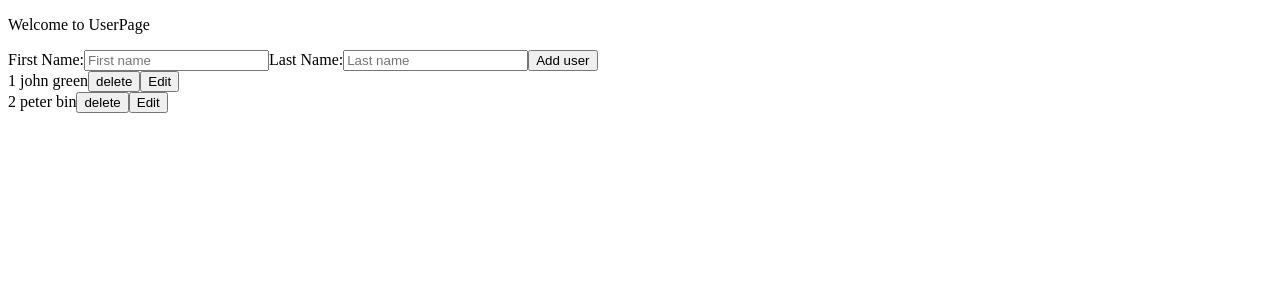
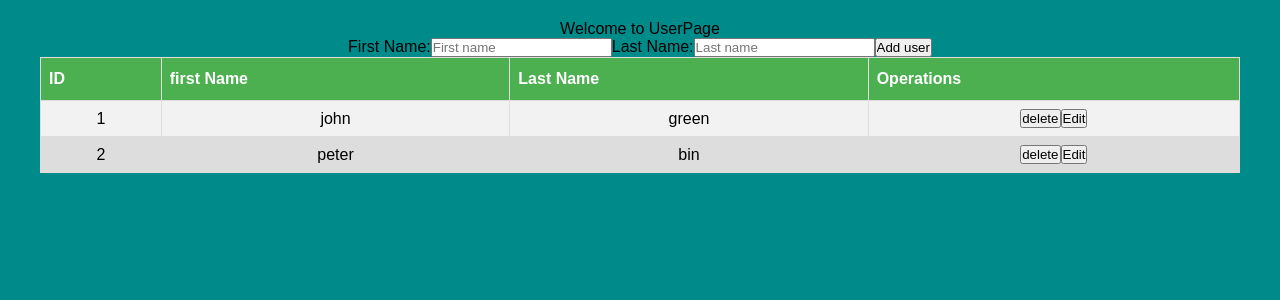
Before and after one commit to shahzadsalamat/react-crud, a React (Create React App) app: page / in a window 1280 px wide. Shown: the top 300 px of the page. Built offline with nearby package versions, Linux system fonts and the light colour scheme; the HTML template or start-up script is replaced by a standard one.

Commit message:
adding style file

```diff
--- a/src/App.js
+++ b/src/App.js
@@ -1,6 +1,7 @@
 import React, { Component } from 'react';
 import CreateUserForm from './components/createUserForm.js';
 import Users from './components/users.js';
+import './css/index.css';
 
 class App extends Component {
   constructor(props) {
@@ -31,8 +32,17 @@ class App extends Component {
   //function to update user
   updateUser = (user, updatedUser) => {
     console.log(user.id);
-    console.log(updatedUser.firstName);
+    console.log('updated firstname' + updatedUser.firstName);
+    console.log('old firstname' + user.firstName);
+
     const previousUsers = this.state.users;
+    if(updatedUser.firstName === null ){
+      updatedUser.firstName = user.firstName;
+      console.log('old firstname now' + updatedUser.firstName);
+    }
+    if (updatedUser.lastName === null){
+      updatedUser.lastName = user.lastName;
+    }
     previousUsers[user.id - 1] = ({ id: user.id, firstName: updatedUser.firstName, lastName: updatedUser.lastName });
     this.setState({
       users: previousUsers
@@ -42,11 +52,12 @@ class App extends Component {
 
   render() {
     return (
-      <div>
+      <div className='app-wrapper'>
+        <div className='app-content'>
         <p>Welcome to UserPage</p>
         <CreateUserForm addNewUser={this.addNewUser} />
         <Users users={this.state.users} deleteUser={this.deleteUser} updateUser={this.updateUser} />
-
+        </div>
       </div>
     );
   }
--- a/src/components/users.js
+++ b/src/components/users.js
@@ -42,66 +42,68 @@ class Users extends Component {
     render() {
         return (
             <div>
+                <table id="customers">
+                    <tr>
+                        <th>ID</th>
+                        <th>first Name</th>
+                        <th>Last Name</th>
+                        <th>Operations</th>
+                    </tr>
                     {this.props.users.map(
                         (user, index) => {
                             return (
 
                                 this.state.editMode ?
                                     (
-                                    <div key={index}>
-                                        <p>differnets</p>
-                                        <span><input
+
+                                            <tr key={index}>
+                                                <td> <input
                                                     type='hidden'
                                                     name='id'
                                                     value={user.id}
-                                        /></span>
-                                        <span><input
+                                                /></td>
+                                                <td><input
                                                     type='text'
                                                     name='firstName'
                                                     placeholder={user.firstName}
                                                     defaultValue={user.firstName}
                                                     onChange={this.handleChange}
-                                        /></span>
-                                        <label>Last Name:</label>
-                                        <input
+                                                /></td>
+                                                <td> <input
                                                     type='text'
                                                     name='lastName'
                                                     placeholder={user.lastName}
                                                     defaultValue={user.lastName}
                                                     onChange={this.handleChange}
-                                        />
+                                                /></td>
+                                                <td>
                                                     <button onClick={this.handleUpdateUser.bind(this, user)} >
                                                         update
                             </button>
                                                     <button onClick={this.handleEditMode}>
                                                         Edit
                             </button>
-                                    </div>
+                                                </td>
+                                            </tr>
                                     ) :
                                     (
                                         // show if not in the edit mode
-
-                                    <div key={index}>
-                                        <span> {user.id}</span>
-                                        <span> {user.firstName}</span>
-                                        <span> {user.lastName}</span>
-                                        <button onClick={this.handleDeleteUser.bind(this, user)} >
+                                            <tr key={index}>
+                                                <td>{user.id}</td>
+                                                <td>{user.firstName}</td>
+                                                <td>{user.lastName}</td>
+                                                <td> <button onClick={this.handleDeleteUser.bind(this, user)} >
                                                     delete
                              </button>
                                                     <button onClick={this.handleEditMode}>
                                                         Edit
-                             </button>
-                                    </div>
+                             </button></td>
+                                            </tr>
                                     )
-
-
-
-
-
                             );
                         }
                     )}
-
+                </table>
             </div>
         );
     }
--- /dev/null
+++ b/src/css/index.css
@@ -0,0 +1,44 @@
+* {
+    margin: 0;
+    padding: 0;
+    font-family: Montserrat, sans-serif;
+    outline: none !important;
+  }
+
+  body {
+    overflow-x: hidden;
+    background-color: darkcyan;
+  }
+
+  .app-wrapper {
+    text-align: center;
+    margin: 20px;
+  }
+  .app-content {
+    text-align: center;
+    margin: 20px;
+}
+#customers {
+  font-family: "Trebuchet MS", Arial, Helvetica, sans-serif;
+  border-collapse: collapse;
+  width: 100%;
+}
+
+#customers td, #customers th {
+  border: 1px solid #ddd;
+  padding: 8px;
+}
+
+#customers tr:nth-child(even){background-color: #f2f2f2;}
+#customers tr:nth-child(odd){background-color: #ddd ;}
+
+
+#customers tr:hover{background-color: rgb(141, 127, 127);}
+
+#customers th {
+  padding-top: 12px;
+  padding-bottom: 12px;
+  text-align: left;
+  background-color: #4CAF50;
+  color: white;
+}
```
Lines whose indentation alone changed are shown as unchanged.
